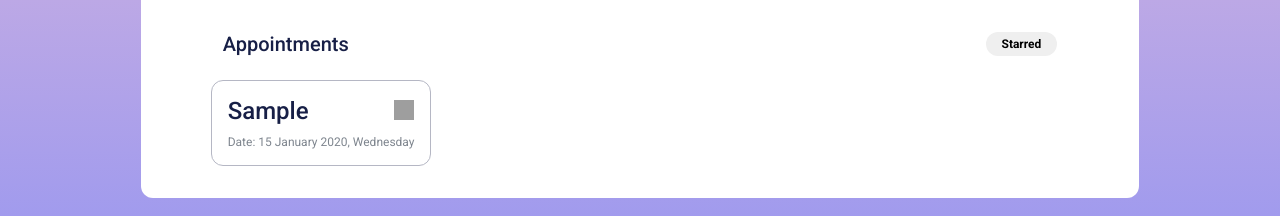
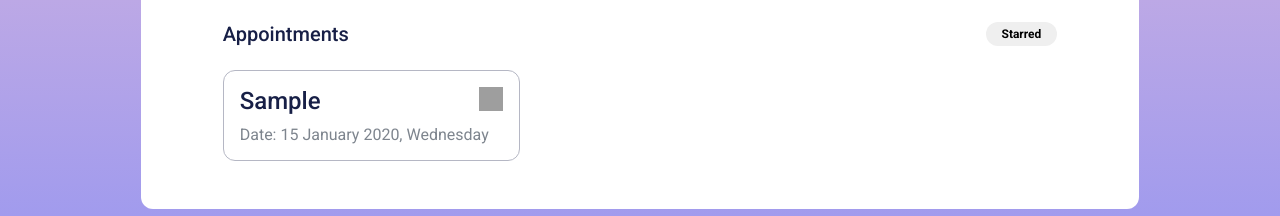
Before and after one commit to vineethsankre/Appointments-App, a React (Create React App) app: page / in a window 1280 px wide. Both pictures are taken after typing "Sample", "2020-01-15" into the empty fields and a click on the button "Add". Shown: the part 504-720 px from the top of the page. Built offline with nearby package versions, Linux system fonts and the light colour scheme; grey boxes are pictures that could not be loaded; a web font is replaced by a local one.

Commit message:
768px devices styling added for appointmentItem

```diff
--- a/src/components/AppointmentItem/index.css
+++ b/src/components/AppointmentItem/index.css
@@ -40,3 +40,22 @@
   font-size: 12px;
   margin: 0px;
 }
+@media screen and (min-width:768px){
+  .appointment-list-item {
+    margin-left: 12px;
+    margin-right: 12px;
+    margin-bottom: 32px;
+    min-width: 297px;
+  }
+  .title {
+    font-size: 18px;
+  }
+  .star {
+    width: 24px;
+    height: 24px;
+  }
+  .date {
+    font-size: 16px;
+  }
+
+}
```
Also changed, not shown: .projectConfig.json.
